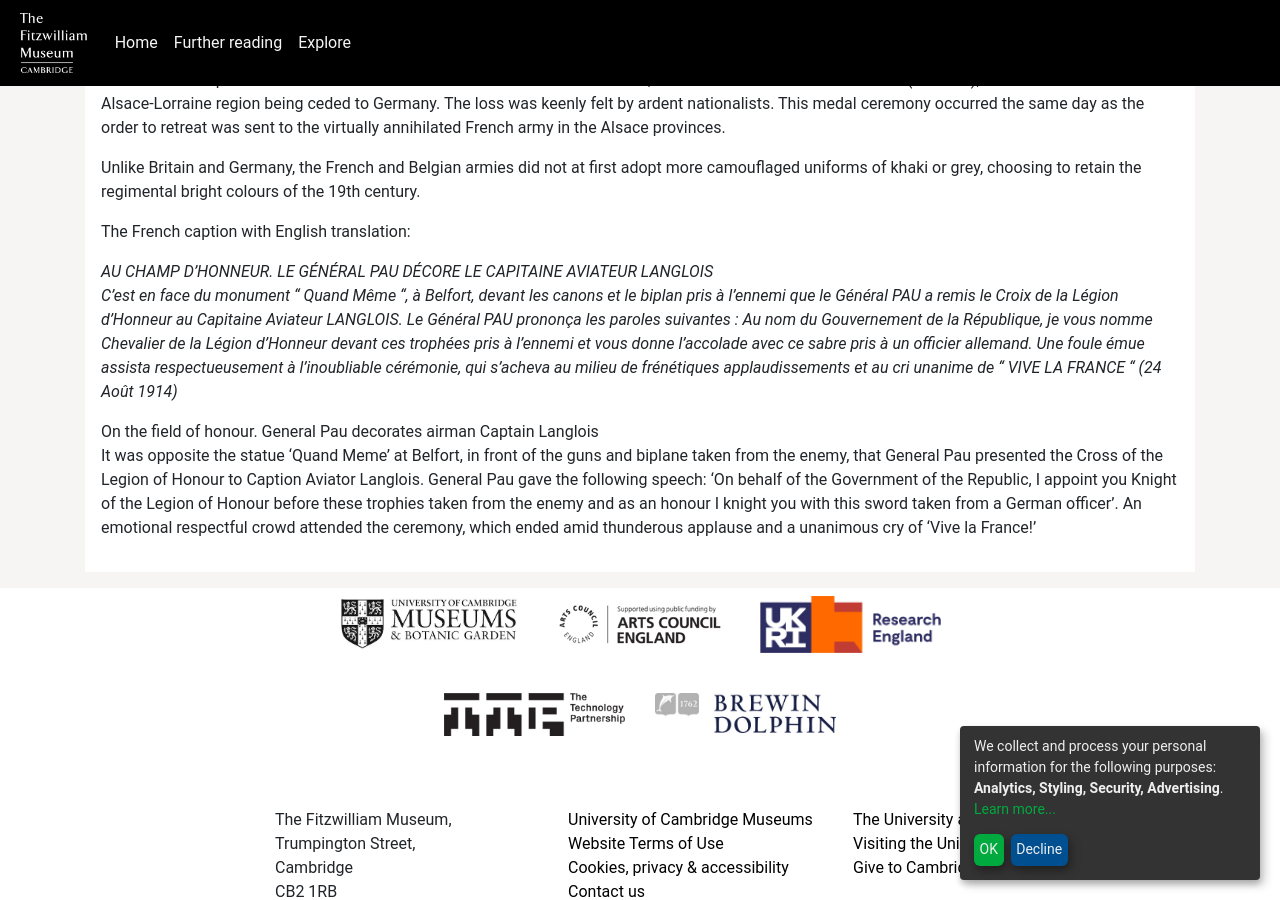
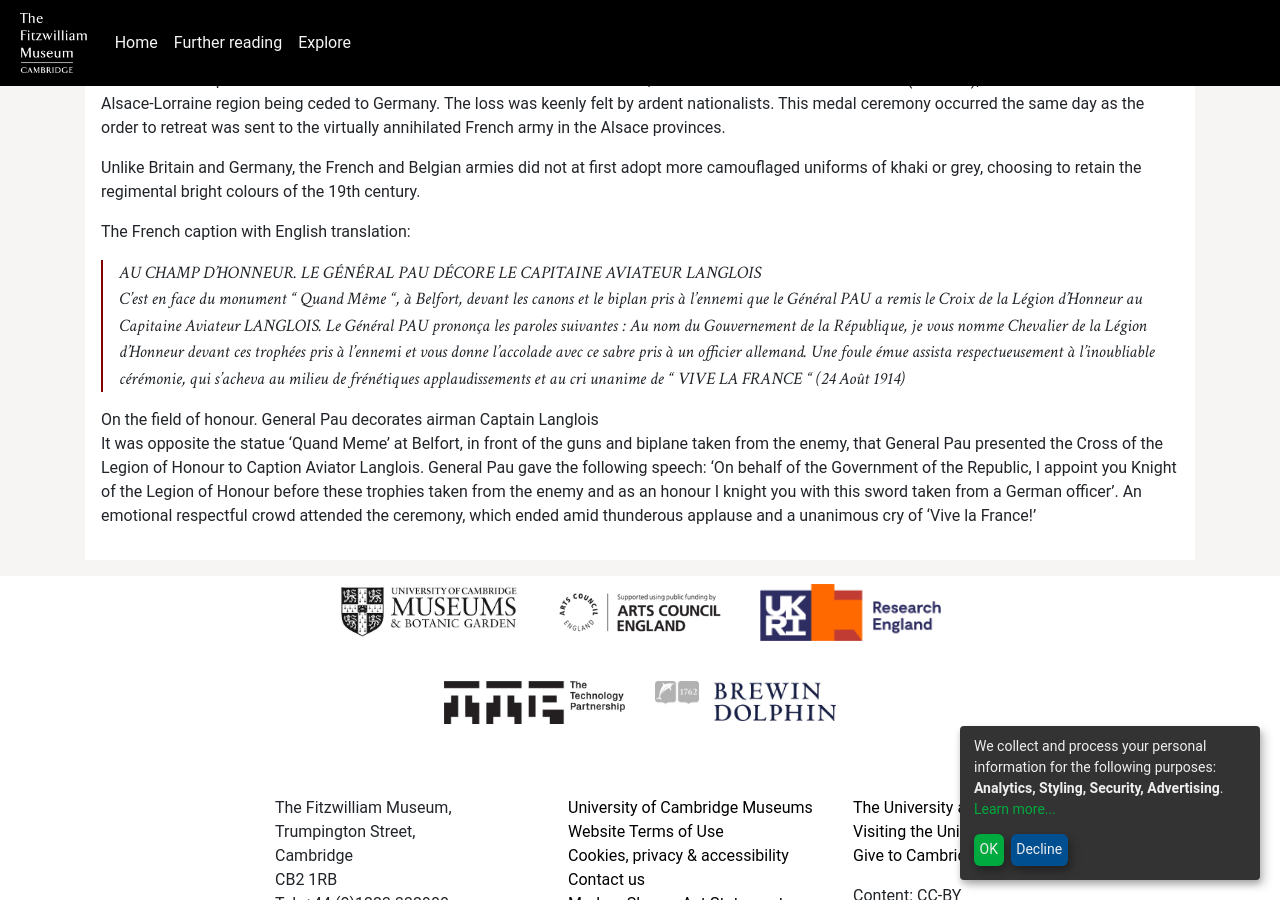
Before and after one commit to FitzwilliamMuseum/fitz-la-grande-guerre, a Jekyll site: the page built from _explore/au-champ-d-honneur.md, in a window 1280 px wide and 900 px high, scrolled down 1869 px. Built offline with Jekyll 4.4.1, drawn with Linux system fonts in a browser that asks for light colours; nearby versions of some CDN libraries.

Commit message:
Fix links

```diff
--- a/_explore/au-champ-d-honneur.md
+++ b/_explore/au-champ-d-honneur.md
@@ -13,7 +13,7 @@
 Lithograph with hand colouring through stencils. Publisher: Tolmer & Co. August 1914
 Given by Sophie Gurney 1994
 No. 5 from the series _La Grande Guerre_.
-[P.11-1994]({{site.collection_url}}/id/object/198875)
+[P.11-1994]({{site.collection_url}}id/object/198875)
 {: .text-info }
 
 Public opinion in France was divided when war broke out. The Radical-Socialist government had been largely opposed to military spending and Jean Jauràs, the leader of the party and a committed antimilitarist, had challenged the passing of the 1913 Three-Year Law on military conscription. He was assassinated by a nationalist fanatic days before Germany declared war on France. Prominent, public ceremonies were therefore essential for the regime, such as this event of 24 August, when a pilot received the Cross of the Legion of Honour and was knighted with a sword taken from a German officer.
@@ -25,7 +25,7 @@
 
 The French caption with English translation:
 
-_AU CHAMP D'HONNEUR. LE GÉNÉRAL PAU DÉCORE LE CAPITAINE AVIATEUR LANGLOIS
+> _AU CHAMP D'HONNEUR. LE GÉNÉRAL PAU DÉCORE LE CAPITAINE AVIATEUR LANGLOIS
 C'est en face du monument " Quand Même ", à Belfort, devant les canons et le biplan pris à l'ennemi que le Général PAU a remis le Croix de la Légion d'Honneur au Capitaine Aviateur LANGLOIS. Le Général PAU prononça les paroles suivantes : Au nom du Gouvernement de la République, je vous nomme Chevalier de la Légion d'Honneur devant ces trophées pris à l'ennemi et vous donne l'accolade avec ce sabre pris à un officier allemand. Une foule émue assista respectueusement à l'inoubliable cérémonie, qui s'acheva au milieu de frénétiques applaudissements et au cri unanime de " VIVE LA FRANCE " (24 Août 1914)_
 
 On the field of honour. General Pau decorates airman Captain Langlois
```
Also changed, not shown: _explore/a-prise-de-steinbach.md (+1 -3 lines).
